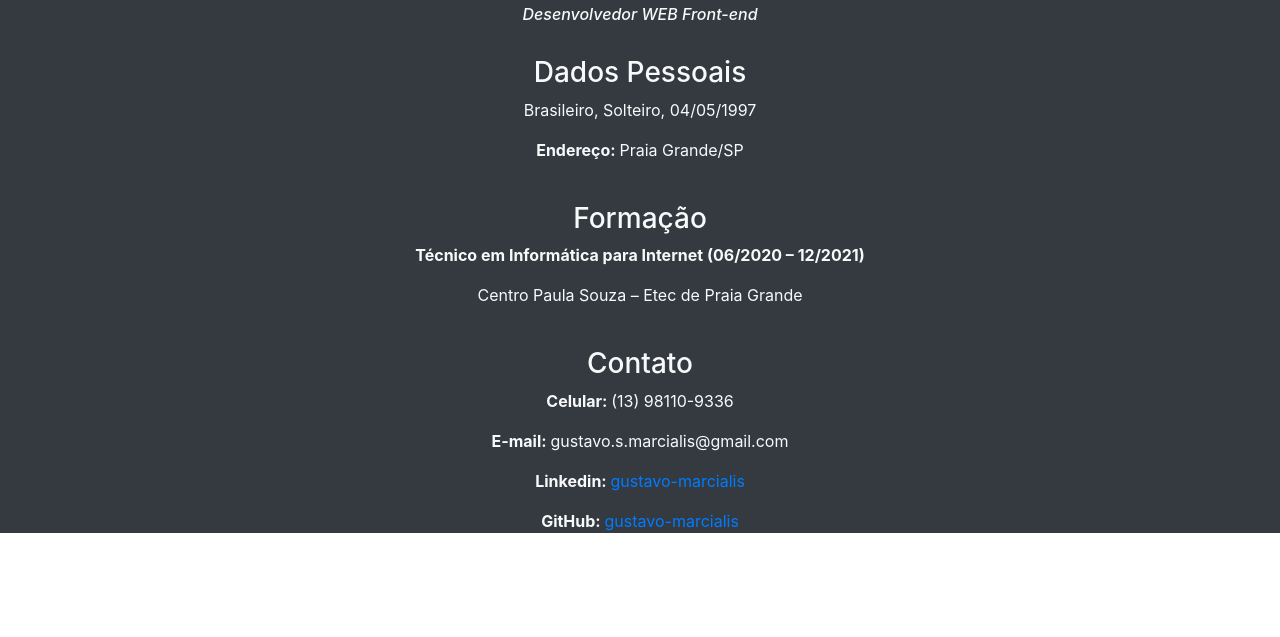
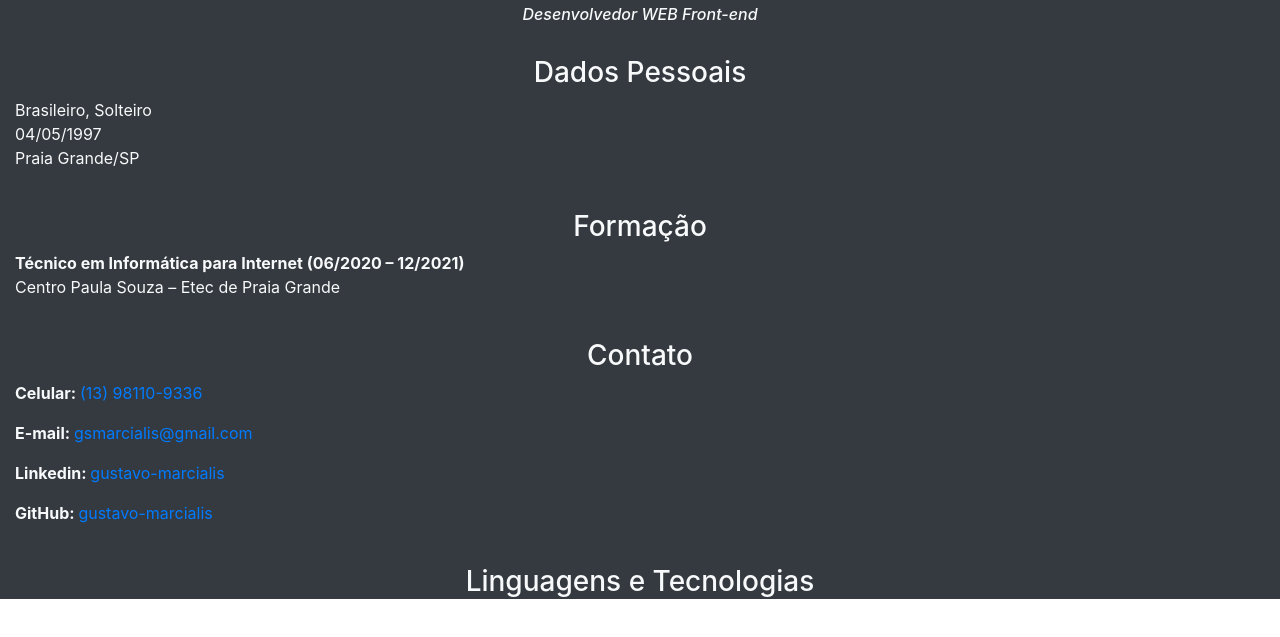
Before and after one commit to gustavo-marcialis/Portifolio, a website: page index.html in a window 1280 px wide. Shown: the part 107-744 px from the top of the page. Drawn offline with nearby package versions, Linux system fonts and the light colour scheme.

Commit message:
Mudança na estrutura do código. Separação das seções em div's fluid.

```diff
--- a/index.html
+++ b/index.html
@@ -5,8 +5,6 @@
 	<meta charset="utf-8">
 	<meta name="viewport" content="width=device-width">
 	<title>replit</title>
-  <link href="style.css" rel="stylesheet" type="text/css" />
-
 	<link rel="stylesheet" href="https://stackpath.bootstrapcdn.com/bootstrap/4.1.3/css/bootstrap.min.css" integrity="sha384-MCw98/SFnGE8fJT3GXwEOngsV7Zt27NXFoaoApmYm81iuXoPkFOJwJ8ERdknLPMO" crossorigin="anonymous">
 </head>
 
@@ -18,7 +16,7 @@
 		</button>
 
 		<div class="collapse navbar-collapse" id="conteudoNavbarSuportado">
-    <ul class="navbar-nav mr-auto">
+			<ul	 class="navbar-nav mr-auto">
 				<li class="nav-item active">
 					<a class="nav-link" href="#">Home <span class="sr-only">(página atual)</span></a>
 				</li>
@@ -29,36 +27,37 @@
 		</div>
 	</nav>
 
-  <div class="container-flex bg-dark text-light text-center">
-  <h1>Gustavo Marcialis</h1>
-  <h6><i>Desenvolvedor WEB Front-end</i></h6><br>
+	<div class="container-flex bg-dark text-light">
+		<h1 class="text-center">Gustavo Marcialis</h1>
+		<h6 class="text-center"><i>Desenvolvedor WEB Front-end</i></h6><br>
 
-  <h3>Dados Pessoais</h3>
-  <p>Brasileiro, Solteiro, 04/05/1997</p>
-  <p><b>Endereço: </b>Praia Grande/SP</p><br>
+		<div class="container-fluid">
+			<h3 class="text-center">Dados Pessoais</h3>
+			<p>Brasileiro, Solteiro <br> 04/05/1997 <br> Praia Grande/SP</p>
+		</div><br>
 
-  <h3>Formação</h3>
-  <p><b>Técnico em Informática para Internet (06/2020 – 12/2021)</b></p>
-  <p>Centro Paula Souza – Etec de Praia Grande</p><br>
+		<div class="container-fluid">
+			<h3 class="text-center">Formação</h3>
+			<p><b>Técnico em Informática para Internet (06/2020 – 12/2021)</b> <br> Centro Paula Souza – Etec de Praia Grande</p>
+		</div><br>
 
-  <h3>Contato</h3>
-  <p><b>Celular: </b>(13) 98110-9336</p>
-  <p><b>E-mail: </b>gustavo.s.marcialis@gmail.com</p>
+		<div class="container-fluid">
+			<h3 class="text-center">Contato</h3>
+			<p><b>Celular: </b><a href="https://api.whatsapp.com/send/?phone=%2B5513981109336&text&type=phone_number&app_absent=0" >(13) 98110-9336</a></p>
+			<p><b>E-mail: </b><a href="mailto:gsmarcialis@gmail.com" >gsmarcialis@gmail.com</a></p>
 			<p><b>Linkedin: </b><a href="https://www.linkedin.com/mwlite/in/gustavo-marcialis-ab12aa239">gustavo-marcialis</a></p>
 			<p><b>GitHub: </b><a href="https://github.com/gustavo-marcialis">gustavo-marcialis</a></p>
+		</div><br>
+
+		<div class="container-fluid">
+			<h3 class="text-center">Linguagens e Tecnologias</h3>
 		</div>
+	</div>
+
 
   <script src="script.js"></script>
   <script src="https://code.jquery.com/jquery-3.3.1.slim.min.js" integrity="sha384-q8i/X+965DzO0rT7abK41JStQIAqVgRVzpbzo5smXKp4YfRvH+8abtTE1Pi6jizo" crossorigin="anonymous"></script>
 <script src="https://cdnjs.cloudflare.com/ajax/libs/popper.js/1.14.3/umd/popper.min.js" integrity="sha384-ZMP7rVo3mIykV+2+9J3UJ46jBk0WLaUAdn689aCwoqbBJiSnjAK/l8WvCWPIPm49" crossorigin="anonymous"></script>
 <script src="https://stackpath.bootstrapcdn.com/bootstrap/4.1.3/js/bootstrap.min.js" integrity="sha384-ChfqqxuZUCnJSK3+MXmPNIyE6ZbWh2IMqE241rYiqJxyMiZ6OW/JmZQ5stwEULTy" crossorigin="anonymous"></script>
-
-  <!--
-  This script places a badge on your repl's full-browser view back to your repl's cover
-  page. Try various colors for the theme: dark, light, red, orange, yellow, lime, green,
-  teal, blue, blurple, magenta, pink!
-  -->
-  <script src="https://replit.com/public/js/replit-badge.js" theme="blue" defer></script>
  </body>
-
   </html>
```
Lines whose indentation alone changed are shown as unchanged.
